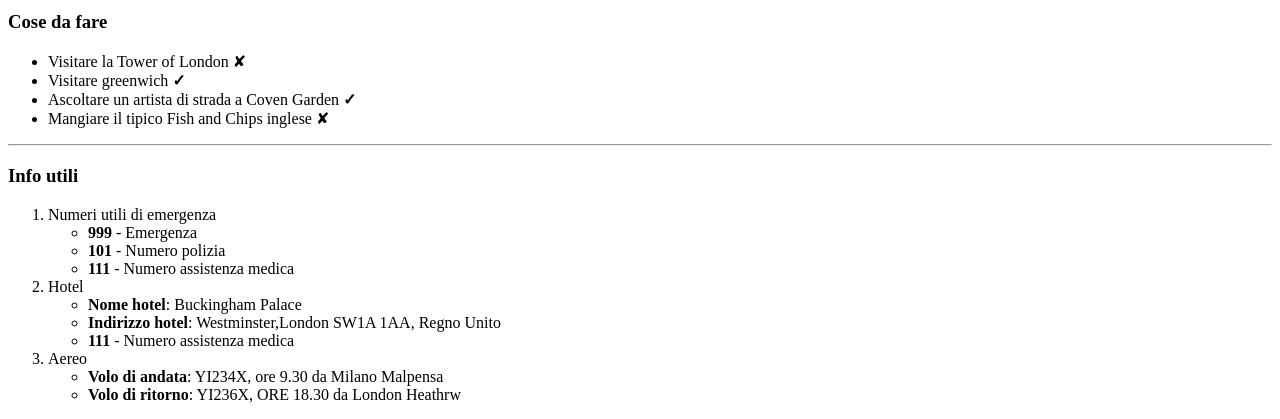
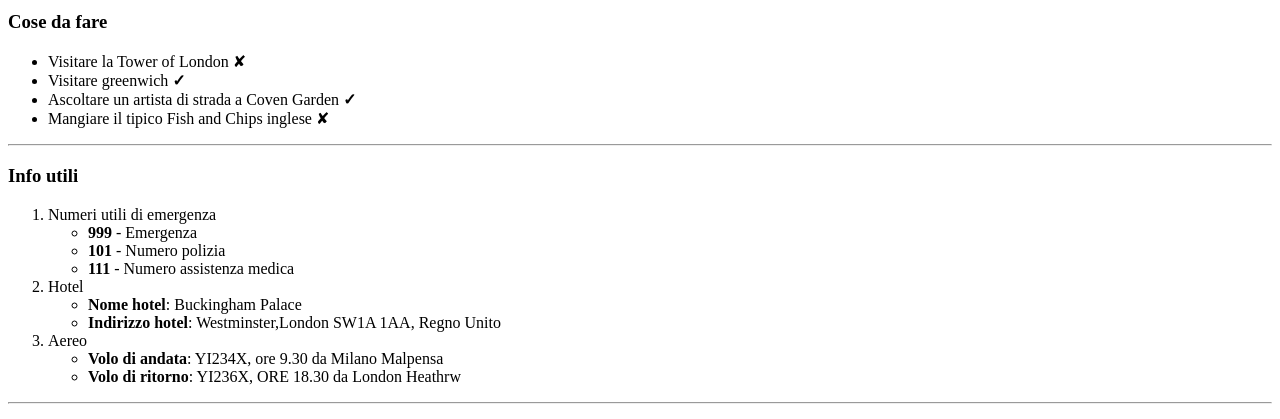
Before and after one commit to Cristian1231233/html-london-trip, a plain HTML site: page index.html in a window 1280 px wide. Shown: the part 890-1309 px from the top of the page. Drawn offline with Linux system fonts and the light colour scheme.

Commit message:
correzione struttura lista

```diff
--- a/index.html
+++ b/index.html
@@ -79,7 +79,6 @@
         <ul style="list-style-type:circle">
             <li><strong>Nome hotel</strong>: Buckingham Palace</li>
             <li><strong>Indirizzo hotel</strong>: Westminster,London SW1A 1AA,  Regno Unito</li>
-            <li><strong>111</strong> - Numero assistenza medica</li>
         </ul>
 
             <li>Aereo</li>
```
Lines whose indentation alone changed are shown as unchanged.
